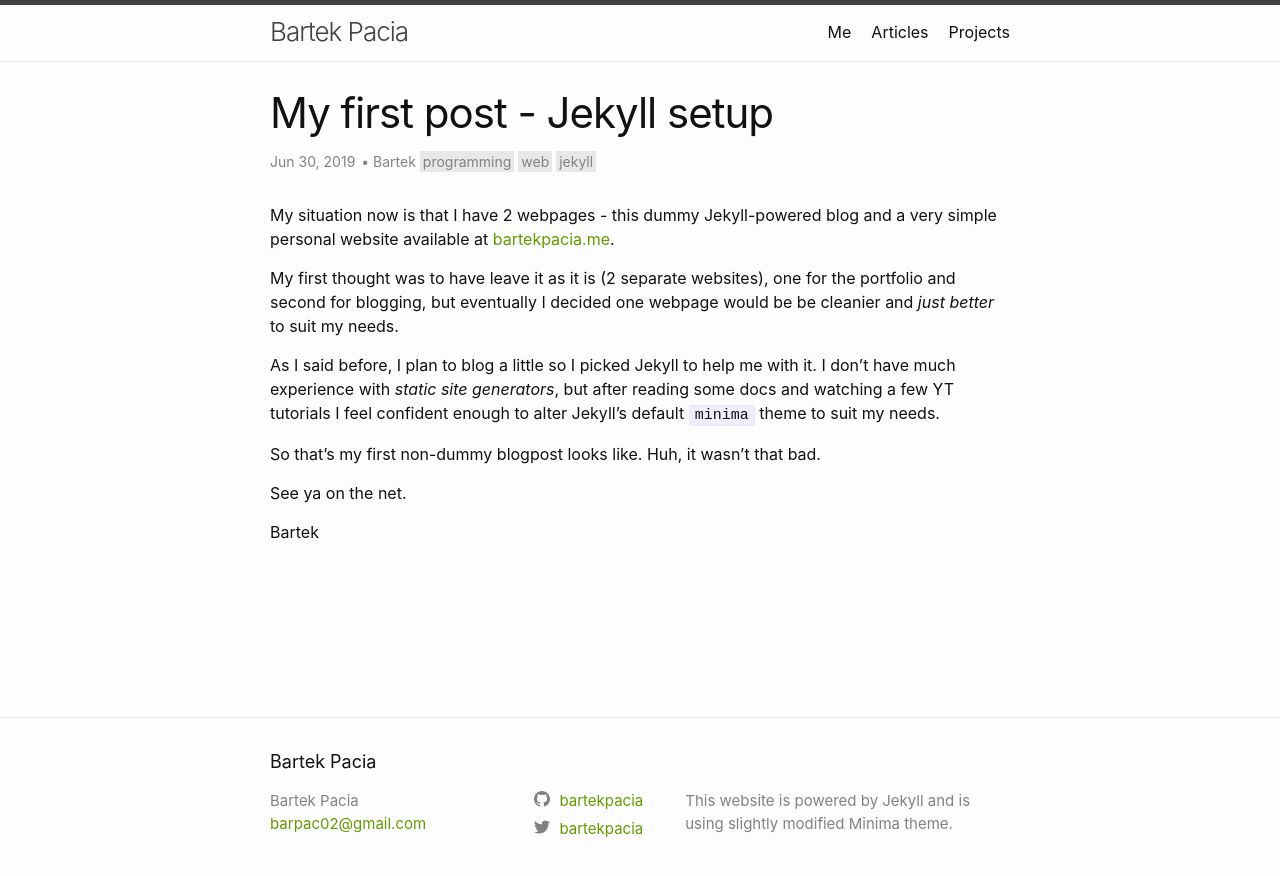
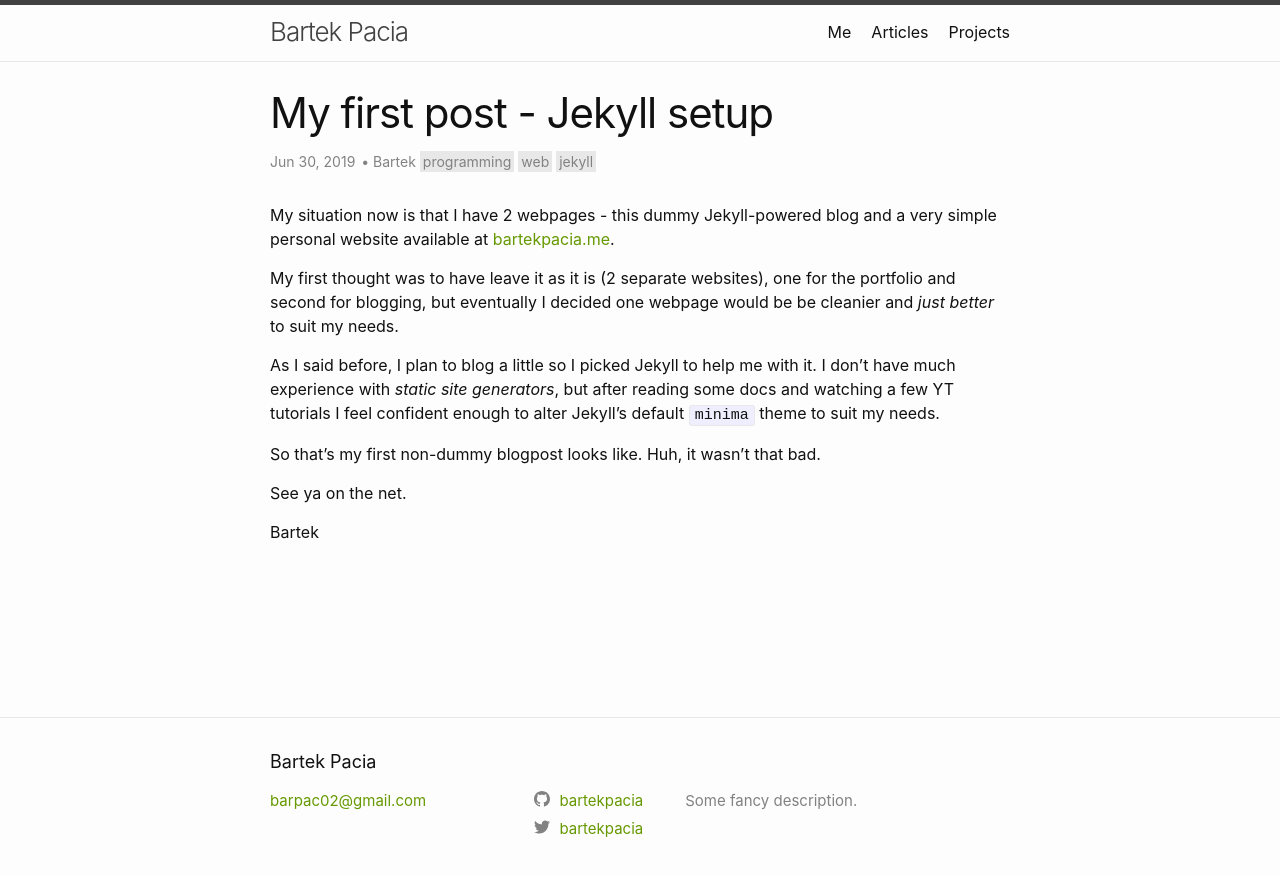
Before and after one commit to bartekpacia/bartekpacia.github.io, a Jekyll site: the page built from collections/_posts/2019-06-30-my-first-post.md, in a window 1280 px wide. Shown: the top 876 px of the page. Built offline with Jekyll 4.4.1, drawn with Linux system fonts in a browser that asks for light colours.

Commit message:
cleanup footer

```diff
--- a/_config.yml
+++ b/_config.yml
@@ -16,7 +16,7 @@
 title: Bartek Pacia
 email: barpac02@gmail.com
 description: >- # this means to ignore newlines until "baseurl:"
-  This website is powered by Jekyll and is using slightly modified Minima theme.
+  Some fancy description.
 baseurl: "" # the subpath of your site, e.g. /blog
 url: "" # the base hostname & protocol for your site, e.g. http://example.com
 twitter_username: bartekpacia
--- a/_includes/footer.html
+++ b/_includes/footer.html
@@ -7,18 +7,7 @@
 
     <div class="footer-col-wrapper">
       <div class="footer-col footer-col-1">
-        <ul class="contact-list">
-          <li class="p-name">
-            {%- if site.author -%}
-              {{ site.author | escape }}
-            {%- else -%}
-              {{ site.title | escape }}
-            {%- endif -%}
-            </li>
-            {%- if site.email -%}
-            <li><a class="u-email" href="mailto:{{ site.email }}">{{ site.email }}</a></li>
-            {%- endif -%}
-        </ul>
+          <a class="u-email" href="mailto:{{ site.email }}">{{ site.email }}</a>
       </div>
 
       <div class="footer-col footer-col-2">
--- a/_includes/social.html
+++ b/_includes/social.html
@@ -9,6 +9,5 @@
   {%- for mst in site.mastodon -%}{%- if mst.username and mst.instance -%}<li><a href="https://{{ mst.instance| cgi_escape | escape}}/@{{mst.username}}"><svg class="svg-icon"><use xlink:href="{{ '/assets/minima-social-icons.svg#mastodon' | relative_url }}"></use></svg> <span class="username">{{ mst.username|escape }}</span></a></li>{%- endif -%}{%- endfor -%}
   {%- if site.twitter_username -%}<li><a href="https://www.twitter.com/{{ site.twitter_username| cgi_escape | escape }}"><svg class="svg-icon"><use xlink:href="{{ '/assets/minima-social-icons.svg#twitter' | relative_url }}"></use></svg> <span class="username">{{ site.twitter_username| escape }}</span></a></li>{%- endif -%}
   {%- if site.youtube_username -%}<li><a href="https://youtube.com/{{ site.youtube_username| cgi_escape | escape }}"><svg class="svg-icon"><use xlink:href="{{ '/assets/minima-social-icons.svg#youtube' | relative_url }}"></use></svg> <span class="username">{{ site.youtube_username| escape }}</span></a></li>{%- endif -%}
-  {%- if site.googleplus_username -%}<li><a href="https://plus.google.com/{{ site.googleplus_username| escape }}"><svg class="svg-icon"><use xlink:href="{{ '/assets/minima-social-icons.svg#googleplus' | relative_url }}"></use></svg> <span class="username">{{ site.googleplus_username| escape }}</span></a></li>{%- endif -%}
   {%- if site.rss -%}<li><a href="{{ 'feed.xml' | relative_url }}"><svg class="svg-icon"><use xlink:href="{{ '/assets/minima-social-icons.svg#rss' | relative_url }}"></use></svg> <span>{{ site.rss | escape }}</span></a></li>{%- endif -%}
 </ul>
```
Also changed, not shown: index.html (+0 -26 lines).
